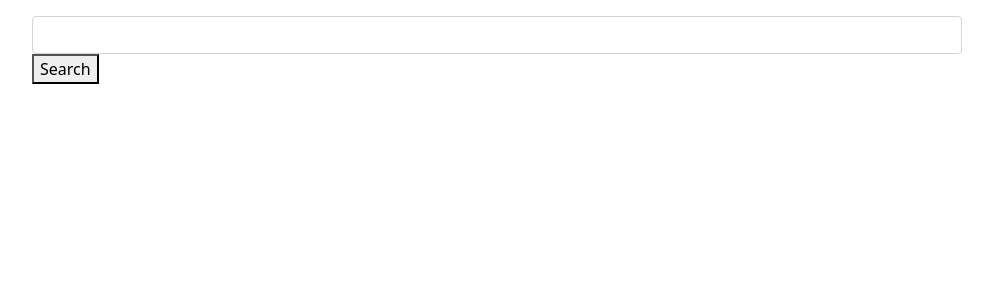
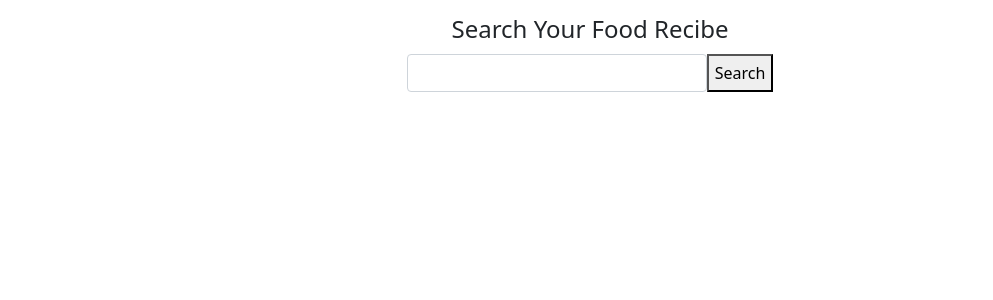
Before and after one commit to muratavci05/reactJS_recibeApp, a React (Create React App) app: page / in a window 1280 px wide. Shown: the top 300 px of the page, without its empty margins (50-1043 px from the left). Built offline with nearby package versions, Linux system fonts and the light colour scheme.

Commit message:
form js update, style.css

```diff
--- a/src/App.js
+++ b/src/App.js
@@ -1,6 +1,5 @@
 import React from "react";
 import Form from "./Component/Form.js";
-
 function App() {
 
 
--- a/src/Component/Form.js
+++ b/src/Component/Form.js
@@ -1,11 +1,24 @@
 import React from "react";
+import "./style.css";
 
 const Form = (props) => {
   return (
-    <div className="container my-3">
-      <div>
-        <form className="col-sm-10">
-          <input className="form-control sm-2" type="text" readonly />
+    <div className="container">
+
+
+
+      <div className="row mainContainer">
+        <h4 className="container h1Container">Search Your Food Recibe</h4>
+        <form
+          className="col-sm-10 formContainer"
+
+        >
+          <input
+            className="form-control inputContainer"
+
+            type="text"
+            readonly
+          />
           <button type="submit">Search</button>
         </form>
       </div>
--- /dev/null
+++ b/src/Component/style.css
@@ -0,0 +1,19 @@
+.mainContainer{
+    justify-content: center;
+}
+
+.h1Container{
+    text-align:center;
+    margin-top: 15px;
+    margin-bottom:-10px;
+}
+
+.formContainer{
+    display: flex;
+    justify-content: center;
+    margin-top: 20px;
+}
+
+.inputContainer{
+    width: 300px;
+}
```
Also changed, not shown: src/Component/Food.js (added, +10 -0 lines).
